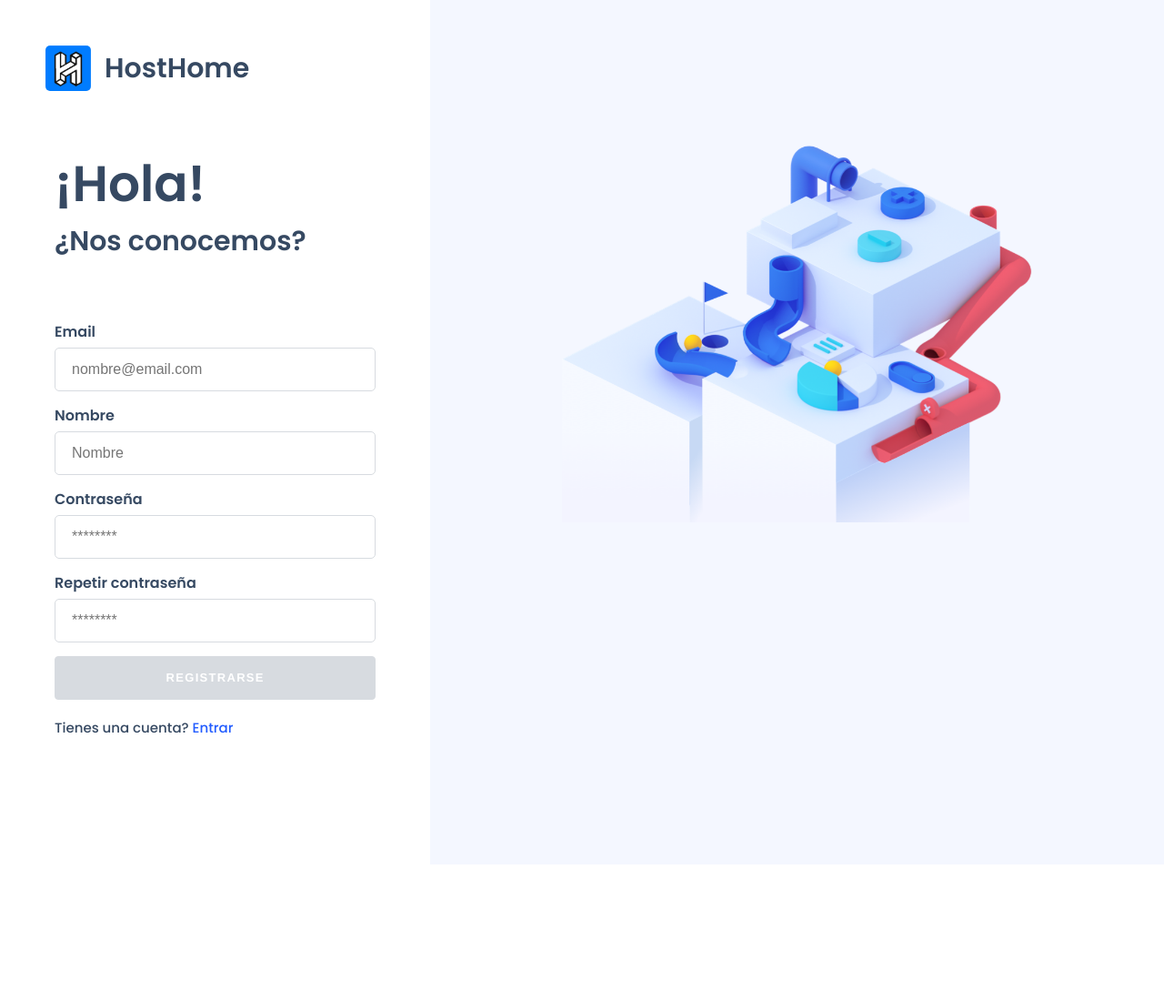
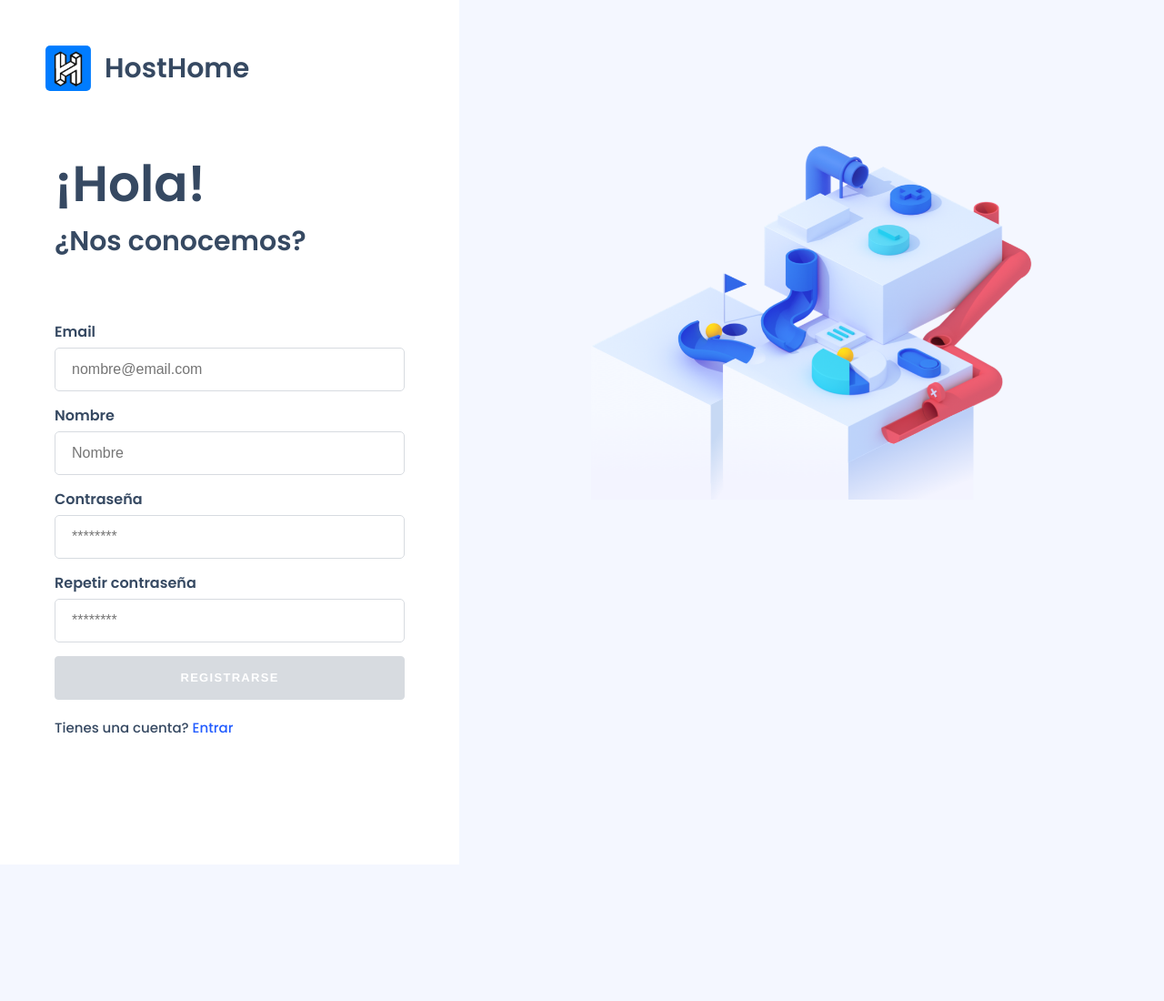
Before and after one commit to HostHome-of/website, a Flask app: page /register in a window 1280 px wide. Shown: the whole page at 91% size. After the commit the page ends 806 px from the top, so only its background shows below. Run offline with Flask 2, Linux system fonts and the light colour scheme; some libraries are stand-ins or nearby versions; some web fonts are replaced.

Commit message:
Update auth.css

```diff
--- a/src/static/css/auth.css
+++ b/src/static/css/auth.css
@@ -20,8 +20,13 @@ body {
 }
 
 .wrapper .left {
-	width: 820px;
+	width: 920px;
 	position: relative;
+	overflow-y: auto;
+}
+
+.wrapper .left::-webkit-scrollbar {
+	display: none;
 }
 
 .wrapper .right {
```
